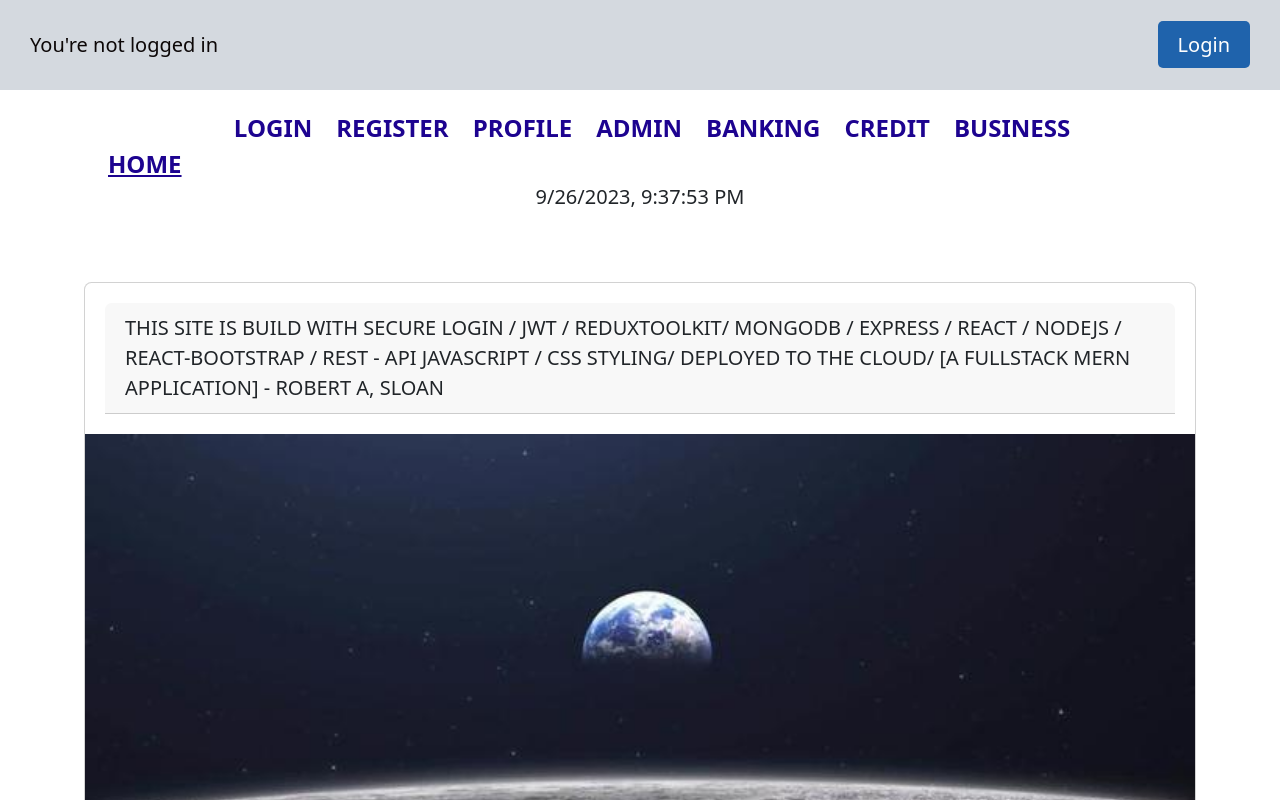
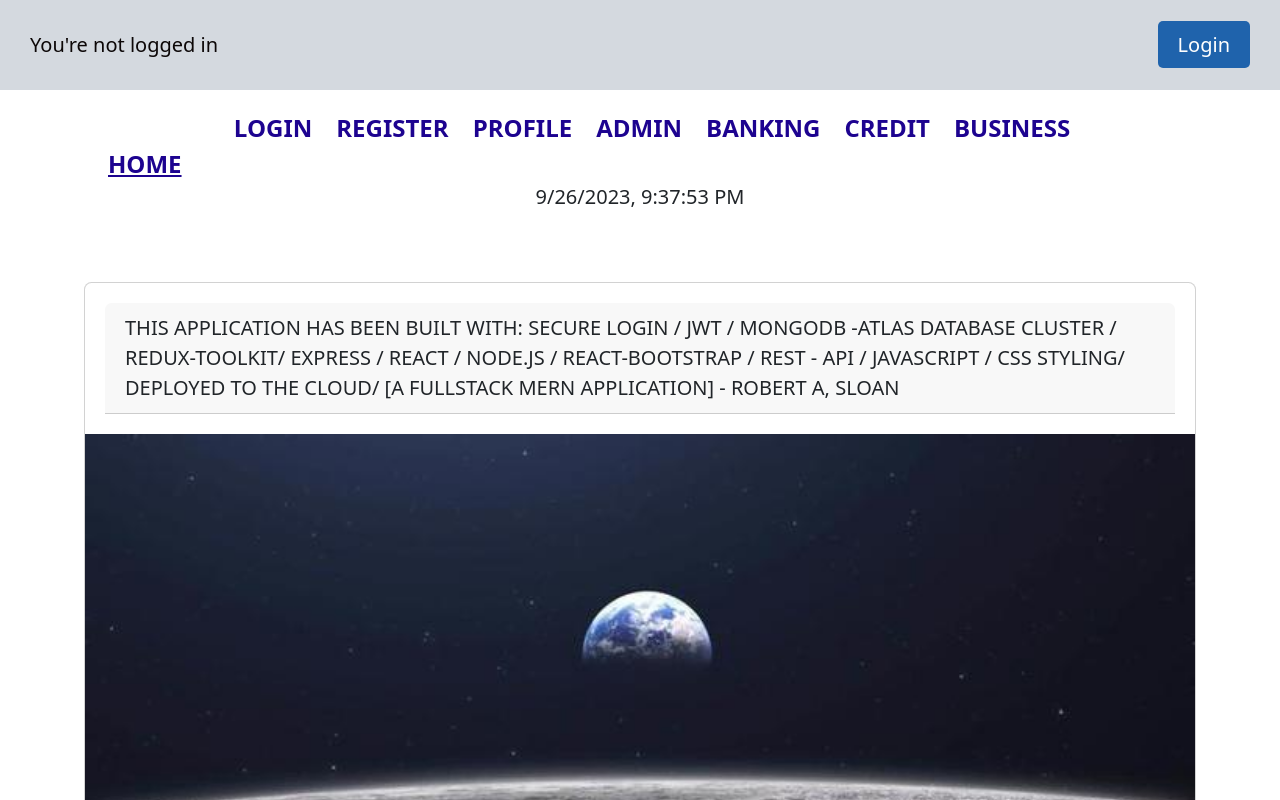
Before and after one commit to RobertSloan22/VercelMonoRepoMIT-Capstone, a React (Vite) app in the folder frontend/: page / in a window 1280 px wide. Shown: the top 800 px of the page. Built offline with nearby package versions, Linux system fonts and the light colour scheme; no server answers.

Commit message:
Update HomeScreen.jsx

```diff
--- a/frontend/src/screens/HomeScreen.jsx
+++ b/frontend/src/screens/HomeScreen.jsx
@@ -17,8 +17,9 @@ const HomeScreen = () => {
       <Card>
         <Card.Body>
           <Card.Header>
-        THIS SITE IS BUILD WITH SECURE LOGIN / JWT / REDUXTOOLKIT/ MONGODB /
-            EXPRESS / REACT / NODEJS / REACT-BOOTSTRAP / REST - API
+        THIS APPLICATION HAS BEEN BUILT WITH:  SECURE LOGIN / JWT /
+            MONGODB -ATLAS  DATABASE CLUSTER / REDUX-TOOLKIT/
+            EXPRESS / REACT / NODE.JS / REACT-BOOTSTRAP / REST - API /
             JAVASCRIPT / CSS STYLING/ DEPLOYED TO THE CLOUD/
             [A FULLSTACK MERN APPLICATION] - ROBERT A, SLOAN
 
```
